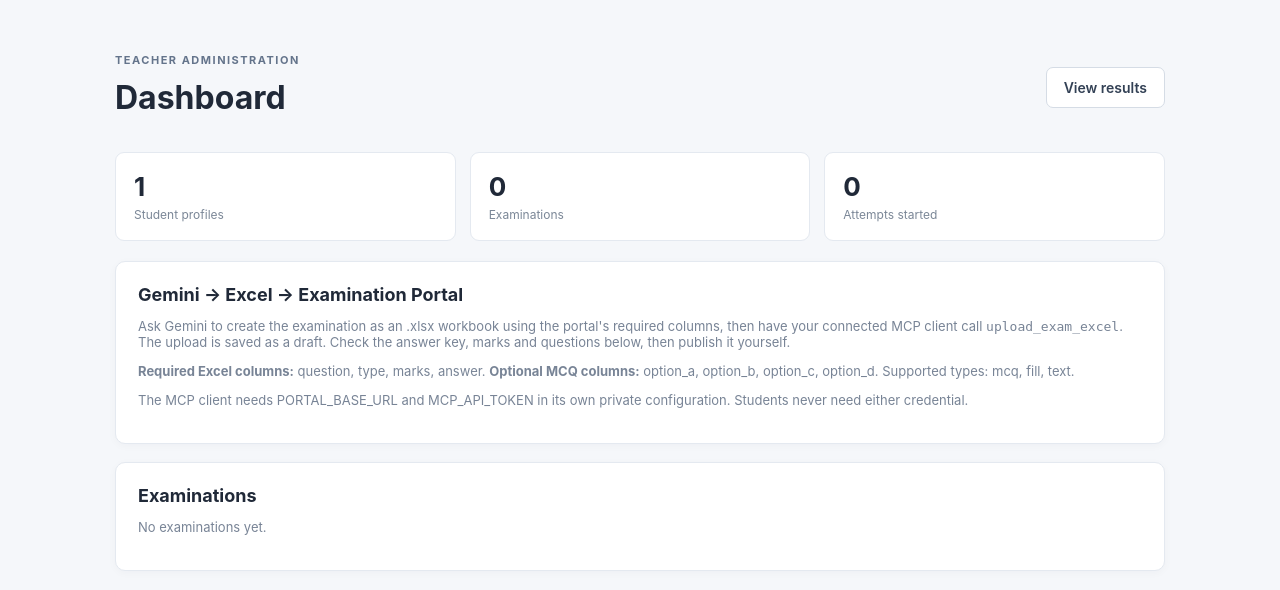
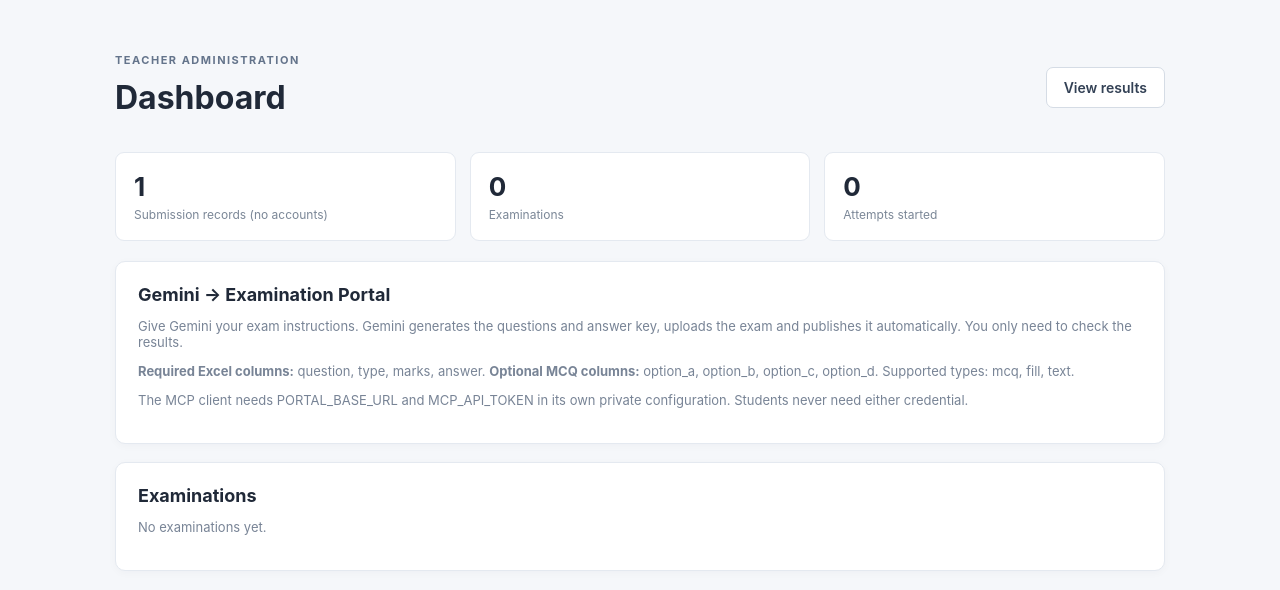
Before and after one commit to sayandas-eng/abhishek-santra-exam-portal, a Flask app: page /admin in a window 1280 px wide. Shown: the part 64-654 px from the top of the page. Run offline with Flask 3, Linux system fonts and the light colour scheme; the visitor is signed in with stand-in values (Sample User, id 1); data comes from the database, SQL or seed files in the repository; data that the repository does not hold is empty; some libraries are stand-ins or nearby versions.

Commit message:
Automate exam publishing and password-only student access

```diff
--- a/templates/admin.html
+++ b/templates/admin.html
@@ -1,6 +1,6 @@
 {% extends 'base.html' %}{% block body %}
 <div class="pagehead"><div><p class="eyebrow">TEACHER ADMINISTRATION</p><h1>Dashboard</h1></div><a class="btn secondary" href="{{url_for('results')}}">View results</a></div>
-<div class="stats"><div class="stat"><b>{{students}}</b><span>Student profiles</span></div><div class="stat"><b>{{exams|length}}</b><span>Examinations</span></div><div class="stat"><b>{{attempts}}</b><span>Attempts started</span></div></div>
-<section class="panel"><h2>Gemini → Excel → Examination Portal</h2><p class="muted">Ask Gemini to create the examination as an .xlsx workbook using the portal's required columns, then have your connected MCP client call <code>upload_exam_excel</code>. The upload is saved as a draft. Check the answer key, marks and questions below, then publish it yourself.</p><p class="muted"><b>Required Excel columns:</b> question, type, marks, answer. <b>Optional MCQ columns:</b> option_a, option_b, option_c, option_d. Supported types: mcq, fill, text.</p><p class="muted">The MCP client needs PORTAL_BASE_URL and MCP_API_TOKEN in its own private configuration. Students never need either credential.</p></section>
+<div class="stats"><div class="stat"><b>{{students}}</b><span>Submission records (no accounts)</span></div><div class="stat"><b>{{exams|length}}</b><span>Examinations</span></div><div class="stat"><b>{{attempts}}</b><span>Attempts started</span></div></div>
+<section class="panel"><h2>Gemini → Examination Portal</h2><p class="muted">Give Gemini your exam instructions. Gemini generates the questions and answer key, uploads the exam and publishes it automatically. You only need to check the results.</p><p class="muted"><b>Required Excel columns:</b> question, type, marks, answer. <b>Optional MCQ columns:</b> option_a, option_b, option_c, option_d. Supported types: mcq, fill, text.</p><p class="muted">The MCP client needs PORTAL_BASE_URL and MCP_API_TOKEN in its own private configuration. Students never need either credential.</p></section>
 <section class="panel"><h2>Examinations</h2>{% if exams %}<div class="tablewrap"><table><tr><th>Title</th><th>Duration</th><th>Status</th><th>Exam code</th><th>Action</th></tr>{% for e in exams %}<tr><td>{{e.title}}</td><td>{{e.duration}} + {{e.review_minutes}} min</td><td>{{e.status}}</td><td>{{e.exam_code or 'Legacy exam'}}</td><td>{% if e.status=='draft' %}<a class="smallbtn" href="{{url_for('review_exam',exam_id=e.id)}}">Review questions &amp; answers</a>{% elif e.status=='published' %}<form method="post" action="{{url_for('close_exam',exam_id=e.id)}}"><button class="smallbtn">Close</button></form>{% endif %}<form method="post" action="{{url_for('archive_exam',exam_id=e.id)}}" onsubmit="return confirm('Archive this examination? Results will be retained.')"><button class="smallbtn">Archive</button></form></td></tr>{% endfor %}</table></div>{% else %}<p class="muted">No examinations yet.</p>{% endif %}</section>
 {% endblock %}
```
